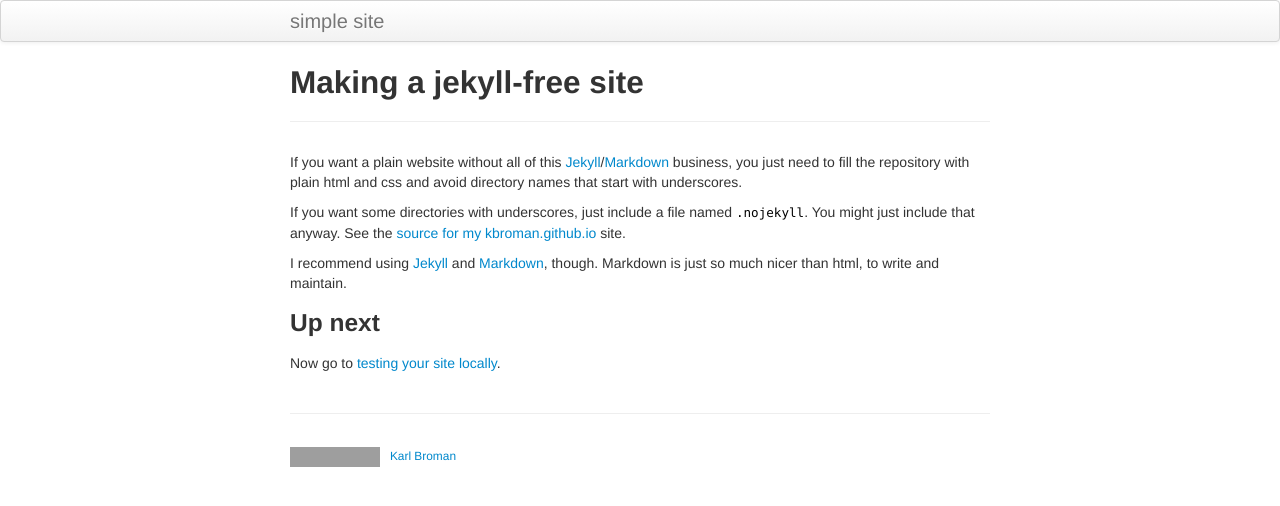
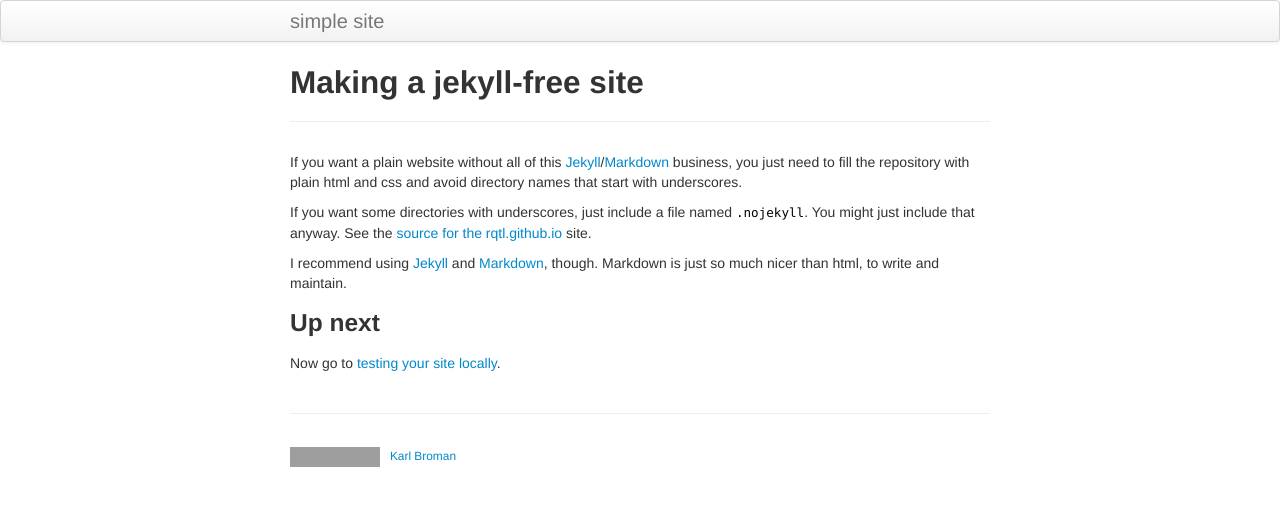
Before and after one commit to kbroman/simple_site, a Jekyll site: the page built from pages/nojekyll.md, in a window 1280 px wide. Shown: the top 506 px of the page. Built offline with Jekyll 4.4.1, drawn with Linux system fonts in a browser that asks for light colours; grey boxes are pictures that could not be loaded.

Commit message:
nojekyll.md: kbroman.github.io -> rqtl.github.io

```diff
--- a/pages/nojekyll.md
+++ b/pages/nojekyll.md
@@ -11,7 +11,7 @@ and avoid directory names that start with underscores.
 
 If you want some directories with underscores, just include a file
 named `.nojekyll`. You might just include that anyway.  See the
-[source for my kbroman.github.io](https://github.com/kbroman/kbroman.github.io)
+[source for the rqtl.github.io](https://github.com/rqtl/rqtl.github.io)
 site.
 
 I recommend using [Jekyll](https://jekyllrb.com/) and
```
